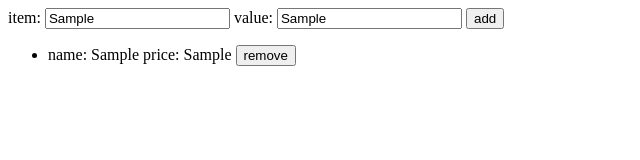
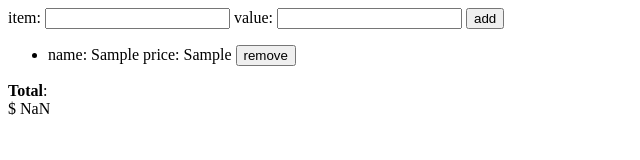
Before and after one commit to MarianoAlipi/web-development-class, a plain HTML site: page index.html in a window 1280 px wide. Both pictures are taken after typing "Sample", "Sample" into the empty fields and a click on the button "add". Shown: the whole page, without its empty margins (0-640 px from the left). Drawn offline with Linux system fonts and the light colour scheme.

Commit message:
Now the total price is added and changed dynamically.

```diff
--- a/index.html
+++ b/index.html
@@ -9,10 +9,8 @@
         // DOMContentLoaded wait until all dom is loaded, check the docs in below link
         // https://developer.mozilla.org/en-US/docs/Web/API/Document/DOMContentLoaded_event
         document.addEventListener("DOMContentLoaded", (_) => {
-            let item_name = document.querySelector("#item-name");
-            let item_value = document.querySelector("#item-value");
-            // use here what you have in utils.js
 
+            update_total();
             document.querySelector('#add-item').addEventListener('click', add_item_to_list_with_template());
 
         });
@@ -31,7 +29,8 @@
 
     </ul>
 
-    <div id="total"></div>
+    <strong>Total</strong>:
+    <div id="total">$</div>
 
 </body>
 </html>
--- a/utils.js
+++ b/utils.js
@@ -6,9 +6,25 @@ or we could use ChildNode.remove()
 https://developer.mozilla.org/en-US/docs/Web/API/ChildNode/remove
 */
 
+let total_price = 0.00;
+
+function update_total() {
+    document.querySelector('#total').innerHTML = "$ " + total_price.toFixed(2);
+}
+
 let remove_item = (element_to_delete) => {
+    let str = element_to_delete.innerHTML;
+    let index = str.indexOf("price: ");
+    let price = parseFloat(str.substring(index + 7));
+
+    if (price == NaN) {
+        return;
+    }
+
+    total_price -= price;
+    update_total();
+
     element_to_delete.remove();
-
 }
 
 function get_element_li (name, price) {
@@ -28,10 +44,19 @@ let add_item_to_list_with_template = () => {
         add the value to the total
         */
 
-        let name = document.querySelector('#item-name').value;
-        let price = document.querySelector('#item-value').value;
+        let name = document.querySelector('#item-name').value.trim();
+        let price = document.querySelector('#item-value').value.trim();
+
+        document.querySelector('#item-name').value = "";
+        document.querySelector('#item-value').value = "";
+
+        if (name === "" || price === "" || parseFloat(price < 0)) {
+            return;
+        }
 
         document.querySelector('#items-list').appendChild(get_element_li(name, price));
+        total_price += parseFloat(price.trim());
+        update_total();
 
         let new_item = document.querySelector('#items-list').lastElementChild;
         new_item.querySelector('.remove-item').addEventListener('click', (event) => remove_item(new_item));
```
